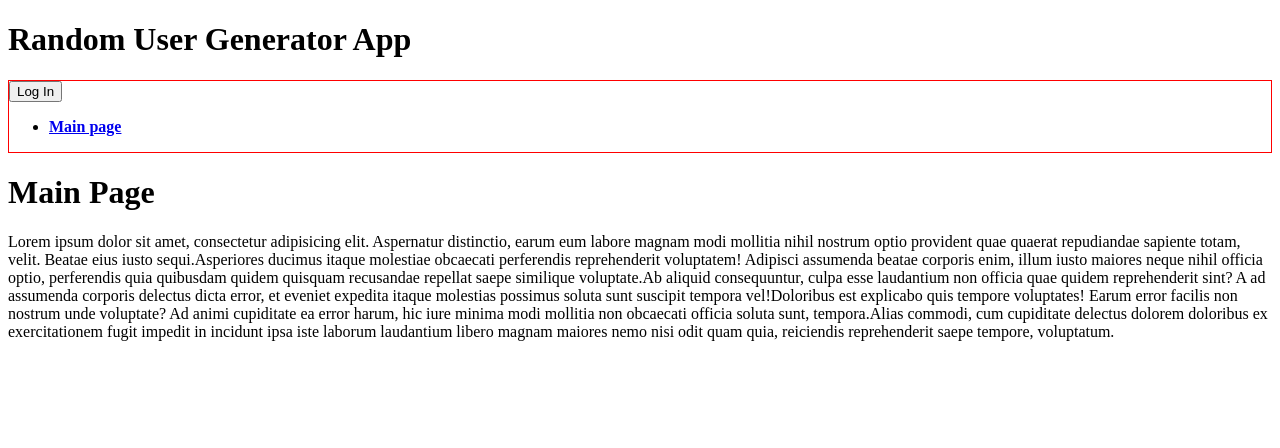
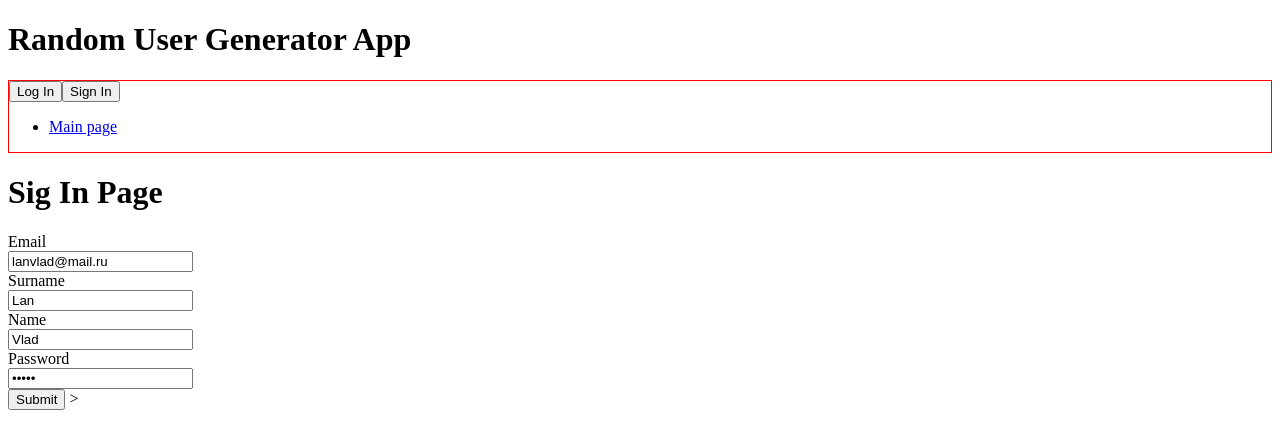
Before and after one commit to Vladlan/AngularWithJwt, an Angular app: page /signIn in a window 1280 px wide. Before the commit this address led to /. Shown: the top 448 px of the page. Built offline with nearby package versions, Linux system fonts and the light colour scheme; no server answers.

Commit message:
added small db and also sign-in-page.component

```diff
--- a/package.json
+++ b/package.json
@@ -28,6 +28,7 @@
     "express": "^4.16.3",
     "express-jwt": "^5.3.1",
     "faker": "^4.1.0",
+    "jsonfile": "^4.0.0",
     "jsonwebtoken": "^8.2.2",
     "morgan": "^1.9.0",
     "rxjs": "^5.5.6",
--- a/src/app/app-routing.module.ts
+++ b/src/app/app-routing.module.ts
@@ -3,13 +3,14 @@ import {Routes, RouterModule} from '@angular/router';
 import {RandomUserPageComponent} from './random-user-page/random-user-page.component';
 import {MainPageComponent} from './main-page/main-page.component';
 import {LoginPageComponent} from './login-page/login-page.component';
-import {AuthTruthyGuardService} from './services/auth-truthy-guard.service';
 import {AuthFalsyGuardService} from './services/auth-falsy-guard.service';
+import {SignInPageComponent} from './sign-in-page/sign-in-page.component';
 
 const appRoutes: Routes = [
   { path: '', component: MainPageComponent },
   { path: 'randUser', component: RandomUserPageComponent },
   { path: 'login', component: LoginPageComponent, canActivate: [AuthFalsyGuardService] },
+  { path: 'signIn', component: SignInPageComponent, canActivate: [AuthFalsyGuardService] },
   { path: '**', redirectTo: '' }
 ];
 
--- a/src/app/app.component.html
+++ b/src/app/app.component.html
@@ -9,6 +9,14 @@
     >
       Log In
     </button>
+
+      <button
+        *ngIf="!authService.isLoggedIn"
+        routerLink="/signIn"
+      >
+        Sign In
+      </button>
+
 
     <button
       *ngIf="authService.isLoggedIn"
--- a/src/app/app.module.ts
+++ b/src/app/app.module.ts
@@ -15,6 +15,7 @@ import {AuthTruthyGuardService} from './services/auth-truthy-guard.service';
 import {AuthFalsyGuardService} from './services/auth-falsy-guard.service';
 import {LocalStorageService} from './services/localstorage.service';
 import {httpInterceptorProviders} from './http-interceptors';
+import { SignInPageComponent } from './sign-in-page/sign-in-page.component';
 
 
 @NgModule({
@@ -22,7 +23,8 @@ import {httpInterceptorProviders} from './http-interceptors';
     AppComponent,
     RandomUserPageComponent,
     MainPageComponent,
-    LoginPageComponent
+    LoginPageComponent,
+    SignInPageComponent
   ],
   imports: [
     BrowserModule,
--- a/src/app/login-page/login-page.component.html
+++ b/src/app/login-page/login-page.component.html
@@ -1,17 +1,17 @@
 <h1>
-  Login Page
+  Log In Page
 </h1>
 
 <form (ngSubmit)="submitForm(form)" #form="ngForm">
-    <div>
-    <label for="Name">Name</label>
-    </div>
   <div>
-  <input
+    <label for="Email">Email</label>
+  </div>
+  <div>
+    <input
       type="text"
-      name="Name"
-      [(ngModel)]="Name"
-      id="Name"
+      name="Email"
+      [(ngModel)]="Email"
+      id="Email"
       required
     >
   </div>
--- a/src/app/login-page/login-page.component.ts
+++ b/src/app/login-page/login-page.component.ts
@@ -13,7 +13,7 @@ import {LocalStorageService} from '../services/localstorage.service';
 })
 export class LoginPageComponent implements OnInit {
 
-  Name = 'Vlad';
+  Email = 'lanvlad@mail.ru';
   Password = '12345';
 
   constructor(
@@ -21,18 +21,20 @@ export class LoginPageComponent implements OnInit {
     private authService: AuthService,
     private router: Router,
     private localStorageService: LocalStorageService
-  ) {}
+  ) {
+  }
 
-
-  ngOnInit() {}
+  ngOnInit() {
+  }
 
   submitForm(form: NgForm) {
-    const Name = form.value.Name;
+    const Email = form.value.Email;
     const Password = form.value.Password;
 
-    this.login(Name, Password).subscribe(
-      (data: {token: string}) => {
+    this.login(Email, Password).subscribe(
+      (data: { token: string } ) => {
         if (data) {
+          console.log(data);
           this.localStorageService.setItem('auth-token', data.token);
           this.authService.logIn();
           this.router.navigate(['/randUser']);
@@ -41,13 +43,15 @@ export class LoginPageComponent implements OnInit {
           alert('Wrong password or Name');
         }
       },
-      error => { alert(error); }
+      error => {
+        console.log(error);
+      }
     );
   }
 
-  login(name, password) {
+  login(email, password) {
     return this.http.post(environment.BASE_URL + '/login', {
-      name: name,
+      email: email,
       password: password
     });
   }
--- /dev/null
+++ b/src/app/sign-in-page/sign-in-page.component.html
@@ -0,0 +1,73 @@
+<h1>
+  Sig In Page
+</h1>
+
+<form (ngSubmit)="submitForm(form)" #form="ngForm">
+  <div>
+    <label for="Email">Email</label>
+  </div>
+  <div>
+    <input
+      type="text"
+      name="Email"
+      [(ngModel)]="Email"
+      id="Email"
+      required
+    >
+  </div>
+
+  <div>
+    <label for="Surname">Surname</label>
+  </div>
+  <div>
+    <input
+      type="text"
+      name="Surname"
+      [(ngModel)]="Surname"
+      id="Surname"
+      required
+    >
+  </div>
+
+  <div>
+    <label for="Name">Name</label>
+  </div>
+  <div>
+    <input
+      type="text"
+      name="Name"
+      [(ngModel)]="Name"
+      id="Name"
+      required
+    >
+  </div>
+
+  <div>
+    <label for="Password">
+      Password
+    </label>
+  </div>
+
+  <div>
+    <input
+      type="password"
+      name="Password"
+      [(ngModel)]="Password"
+      id="Password"
+      placeholder="12345"
+      required
+    >
+  </div>
+
+  <div>
+    <button
+      type="submit"
+      [disabled]="!form.valid"
+    >
+      Submit
+    </button>
+>
+
+  </div>
+
+</form>
--- /dev/null
+++ b/src/app/sign-in-page/sign-in-page.component.ts
@@ -0,0 +1,62 @@
+import { Component, OnInit } from '@angular/core';
+import {HttpClient} from '@angular/common/http';
+import {AuthService} from '../services/auth.service';
+import {Router} from '@angular/router';
+import {LocalStorageService} from '../services/localstorage.service';
+import {NgForm} from '@angular/forms';
+import {environment} from '../../environments/environment';
+
+@Component({
+  selector: 'app-sign-in-page',
+  templateUrl: './sign-in-page.component.html',
+  styleUrls: ['./sign-in-page.component.css']
+})
+export class SignInPageComponent implements OnInit {
+
+  Email = 'lanvlad@mail.ru';
+  Surname = 'Lan';
+  Name = 'Vlad';
+  Password = '12345';
+
+  constructor(
+    private http: HttpClient,
+    private authService: AuthService,
+    private router: Router,
+    private localStorageService: LocalStorageService
+  ) {}
+
+
+  ngOnInit() {}
+
+  submitForm(form: NgForm) {
+    const Email = form.value.Email;
+    const Surname = form.value.Surname;
+    const Name = form.value.Name;
+    const Password = form.value.Password;
+
+    this.sendUserToDb(Email, Surname, Name, Password).subscribe(
+      (data: {token: string}) => {
+        console.log(data);
+        console.log('User has been added');
+
+        this.localStorageService.setItem('auth-token', data.token);
+        this.authService.logIn();
+        this.router.navigate(['/']);
+      },
+      error => {
+          alert(error.error.error.message);
+      }
+    );
+  }
+
+
+  sendUserToDb(email, surname, name, password) {
+    return this.http.post(environment.BASE_URL + '/addUser', {
+      email: email,
+      surname: surname,
+      name: name,
+      password: password
+    });
+  }
+
+}
```
Also changed, not shown: backend/db.json (added, +16 -0 lines), src/app/sign-in-page/sign-in-page.component.css (added), 2 other files (tests, documents, lock files or other folders).
